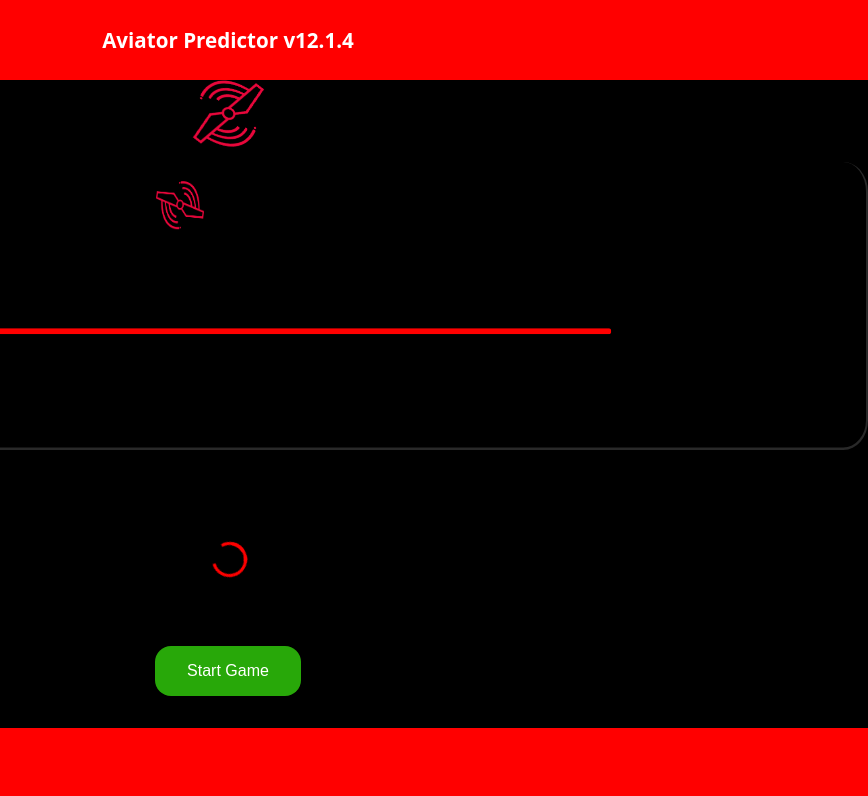
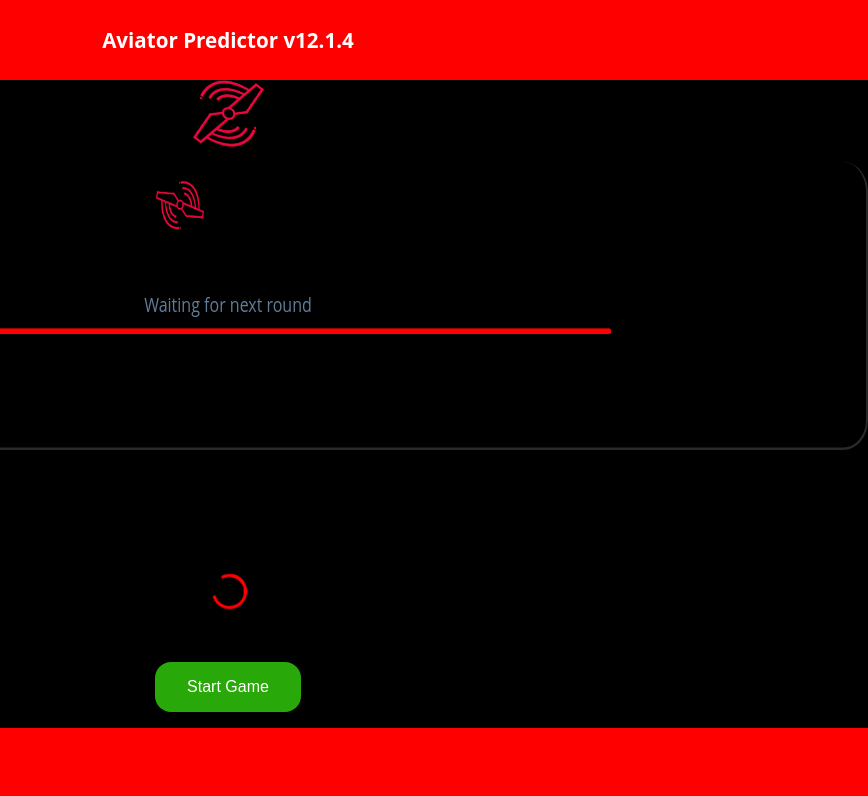
Before and after one commit to Ljblack1/aviator_predictor_v12, a plain HTML site: page sportybet/aviator.html in a window 1280 px wide. Shown: the full height of the page, 412-1280 px from the left. Drawn offline with Linux system fonts and the light colour scheme.

Commit message:
Add files via upload

```diff
--- a/css/option.css
+++ b/css/option.css
@@ -319,7 +319,7 @@ main {
   box-shadow: inset 1px 1px 30px rgba(0, 0, 0, .5);
   background-color: #fff;
   z-index: 1000;
-  padding: 2rem 0 2rem 2rem;
+  padding: 1rem;
   font-size: 1rem;
   display: none;
 }
@@ -482,7 +482,7 @@ main {
 
 /* Avaitor page styles */
 .nxt-btn {
-  margin: 2rem 0;
+  margin: 1rem 0;
   background-color: rgb(40,168,9);
   border: none;
   padding: 1rem 2rem;
@@ -591,8 +591,13 @@ main {
 }
 
 .pending {
+  position: absolute;
+  top: 50%;
+  left: 50%;
+  transform: translate(-50%, -50%);
   font-size: 1rem;
   margin-top: 0;
+  text-align: center;
 }
 
 .loading-bar {
--- a/sportybet/aviator.html
+++ b/sportybet/aviator.html
@@ -44,7 +44,7 @@
         <section class="bg-section bg-section-one">
           <img class="loader" src="../images/aviatorload.png" alt="">
 
-          <p class="move pending"></p>
+          <p class="pending">Waiting for next round</p>
 
           <!-- <p class="move value">2.36x</p> -->
 
```
